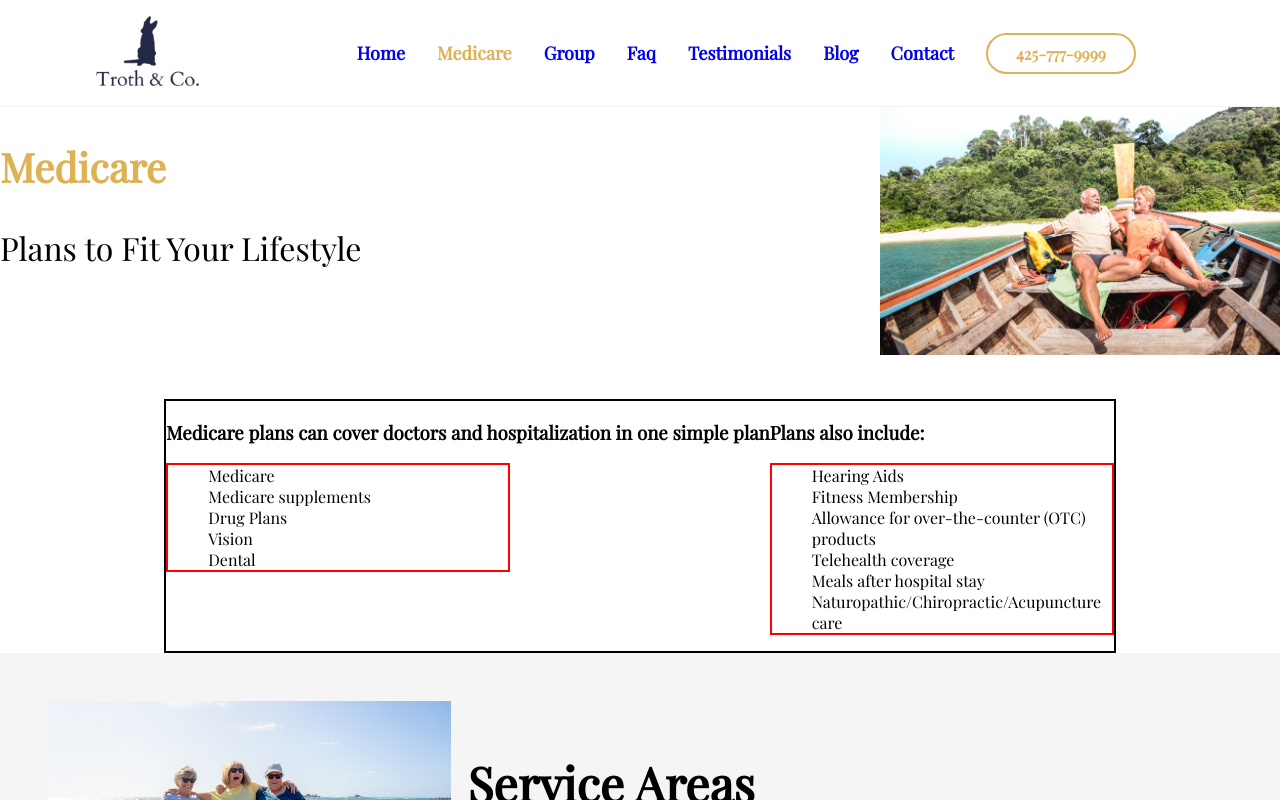
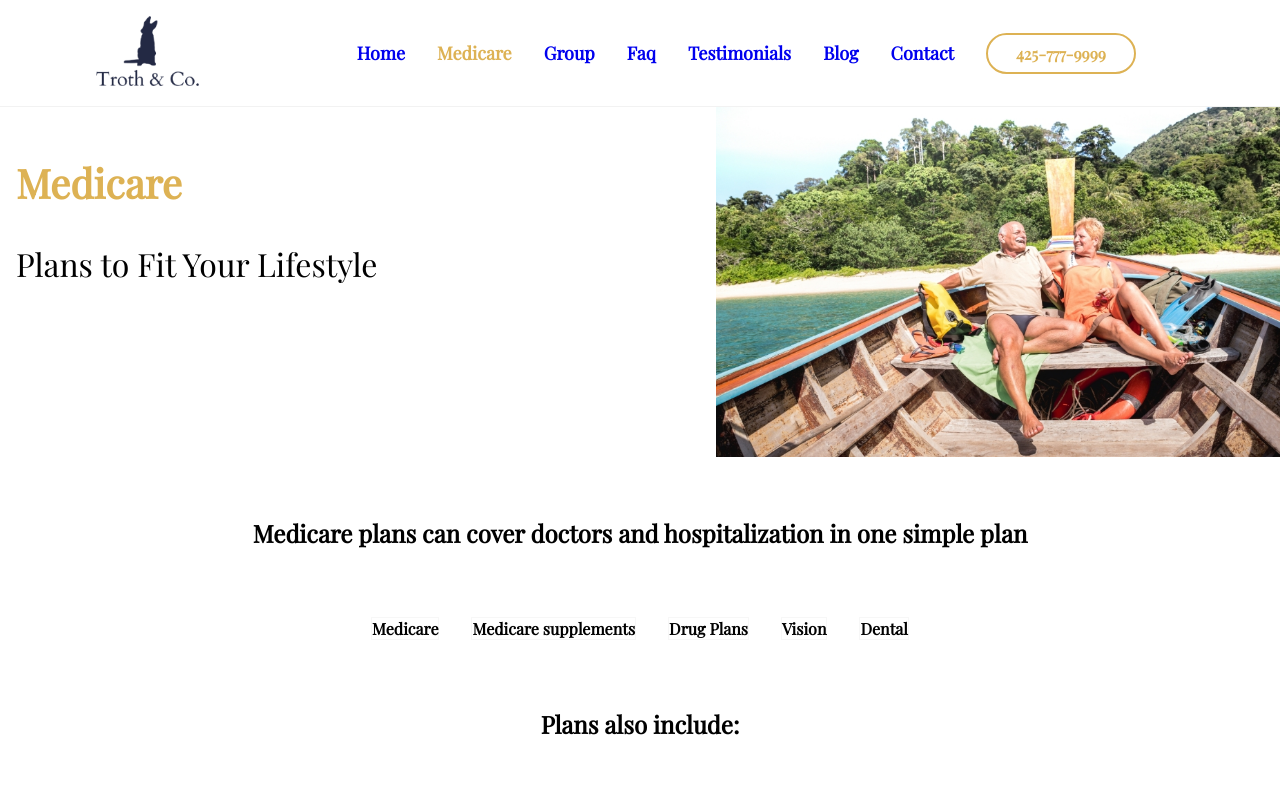
Before and after one commit to Amaretess/troth-website, a React (Create React App) app: page /medicare in a window 1280 px wide. Shown: the top 800 px of the page. Built offline with nearby package versions, Linux system fonts and the light colour scheme.

Commit message:
final commit

```diff
--- a/src/components/common/Header.jsx
+++ b/src/components/common/Header.jsx
@@ -34,6 +34,7 @@ const TitleContainer = styled.div`
     display: flex;
     flex-direction: column;
     align-self: flex-start;
+    margin: 1rem;
 
 
 `
@@ -44,10 +45,11 @@ const Title = styled.div`
 
 const Image = styled.img`
     width: 100%;
+    height: 350px;
 `
 
 const ImageContainer = styled.div`
-    width: 400px;
+    display: flex;
 `
 
 const HeaderBanner = styled.div`
--- a/src/pages/MedicarePage.jsx
+++ b/src/pages/MedicarePage.jsx
@@ -11,27 +11,28 @@ const MedicarePage = () => {
         <Container>
             <Header title="Plans to Fit Your Lifestyle" tagline="Medicare" image={image}>
                 <Content>
-                    <div>
-                        <h3>Medicare plans can cover doctors and hospitalization in one simple plan</h3>
+                    <RedBox>
+                        <h2>Medicare plans can cover doctors and hospitalization in one simple plan</h2>
                         <List>
-                            <li>Medicare</li>
-                            <li>Medicare supplements</li>
-                            <li>Drug Plans</li>
-                            <li>Vision</li>
-                            <li>Dental</li>
+                            <Item>Medicare</Item>
+                            <Item>Medicare supplements</Item>
+                            <Item>Drug Plans</Item>
+                            <Item>Vision</Item>
+                            <Item>Dental</Item>
                         </List>
-                    </div>
-                    <div>
-                        <h3>Plans also include:</h3>
+                    </RedBox>
+                    <RedBox>
+                        <h2>Plans also include:</h2>
                         <List>
-                            <li>Hearing Aids</li>
-                            <li>Fitness Membership</li>
-                            <li>Allowance for over-the-counter (OTC) products</li>
-                            <li>Telehealth coverage</li>
-                            <li>Meals after hospital stay</li>
-                            <li>Naturopathic/Chiropractic/Acupuncture care</li>
+                            <Item>Hearing Aids</Item>
+                            <Item>Fitness Membership</Item>
+                            <Item>Allowance for over-the-counter (OTC) products</Item>
+                            <Item>Telehealth coverage</Item>
+                            <Item>Meals after hospital stay</Item>
+                            <Item>Naturopathic/Chiropractic</Item>
+                            <Item>Acupuncture</Item>
                         </List>
-                    </div>
+                    </RedBox>
                 </Content>
             </Header>
             <Banner image={bannerimage} title='Service Areas' description="Customized Medicare planning at no cost to you offered in AK, AZ, CA, DC, FL, ID, IL, MT, NC, NJ, OR, PA, TX, and WA." />
@@ -50,18 +51,35 @@ const Container = styled.div`
 
 `
 
+const RedBox = styled.div`
+    display: flex;
+    flex-direction: column;
+    align-items: center;
+    justify-content: center;
+    width: 100%;
+`
+
 const Content = styled.div`
     display: flex;
-    justify-content: space-evenly;
-    border: 2px solid black;
+    width: 100vw;
+    justify-content: center;
+    flex-wrap: wrap;
 `
 
 const List = styled.ul`
     display: flex;
-    flex-direction: column;
-    align-items: flex-start;
+    align-items: center;
+    flex-wrap: wrap;
     justify-content: center;
     list-style: none;
-    width: 300px;
-    border: 2px solid red;
+    @media (max-width: 500px) {
+        width: 150px;
+    }
+    padding: 1rem;
 `
+const Item = styled.li`
+    margin: 1rem;
+    font-weight: bold;
+    flex-wrap: wrap;
+    border: 1px solid #f7f7f7;
+`
```
